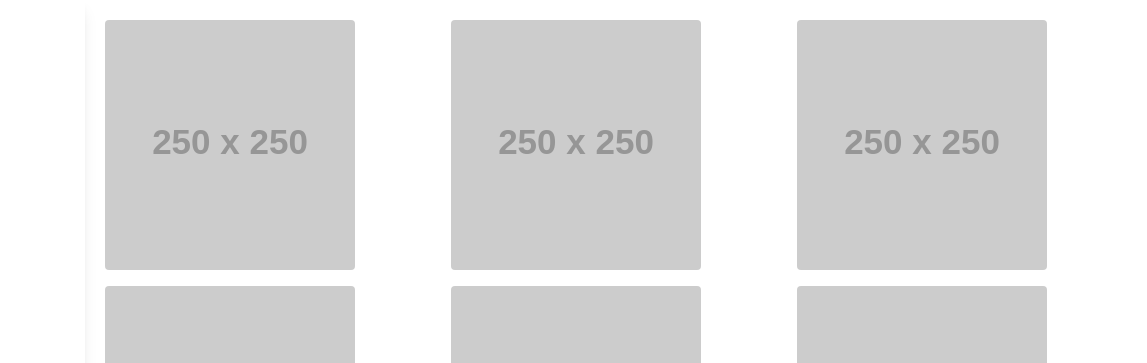
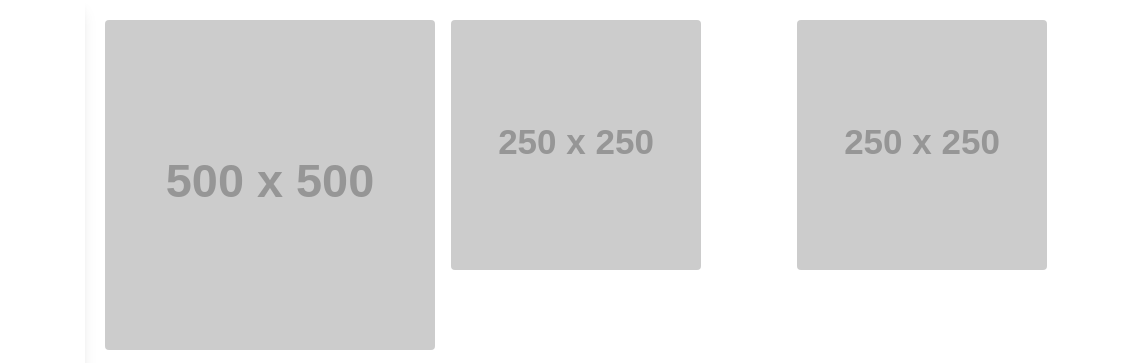
Before and after one commit to danielacorner/photo-portfolio, a plain HTML site: page index.html in a window 1280 px wide. Shown: the top 363 px of the page, 133-1280 px from the left. Drawn offline with nearby package versions, Linux system fonts and the light colour scheme; placeholder pictures from the web are drawn by us.

Commit message:
Update index.html

```diff
--- a/index.html
+++ b/index.html
@@ -47,7 +47,7 @@
   <main class="p-5 w-full">
     <div class="gallery-grid grid gap-4">
       <!-- Placeholder images -->
-      <img src="https://via.placeholder.com/250" alt="Gallery Image" class="rounded">
+      <img src="https://via.placeholder.com/500" alt="Gallery Image" class="rounded">
       <img src="https://via.placeholder.com/250" alt="Gallery Image" class="rounded">
       <img src="https://via.placeholder.com/250" alt="Gallery Image" class="rounded">
       <img src="https://via.placeholder.com/250" alt="Gallery Image" class="rounded">
```
